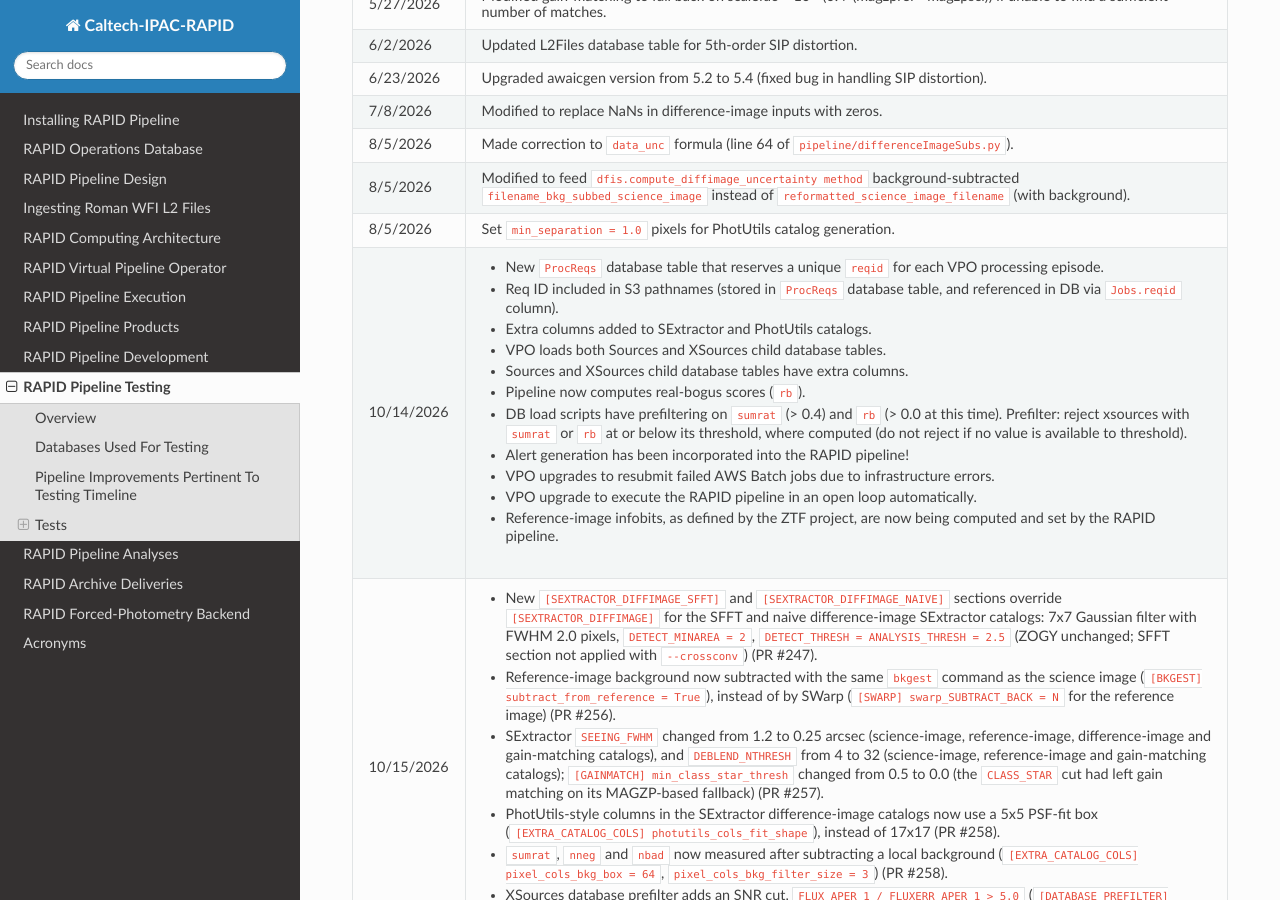
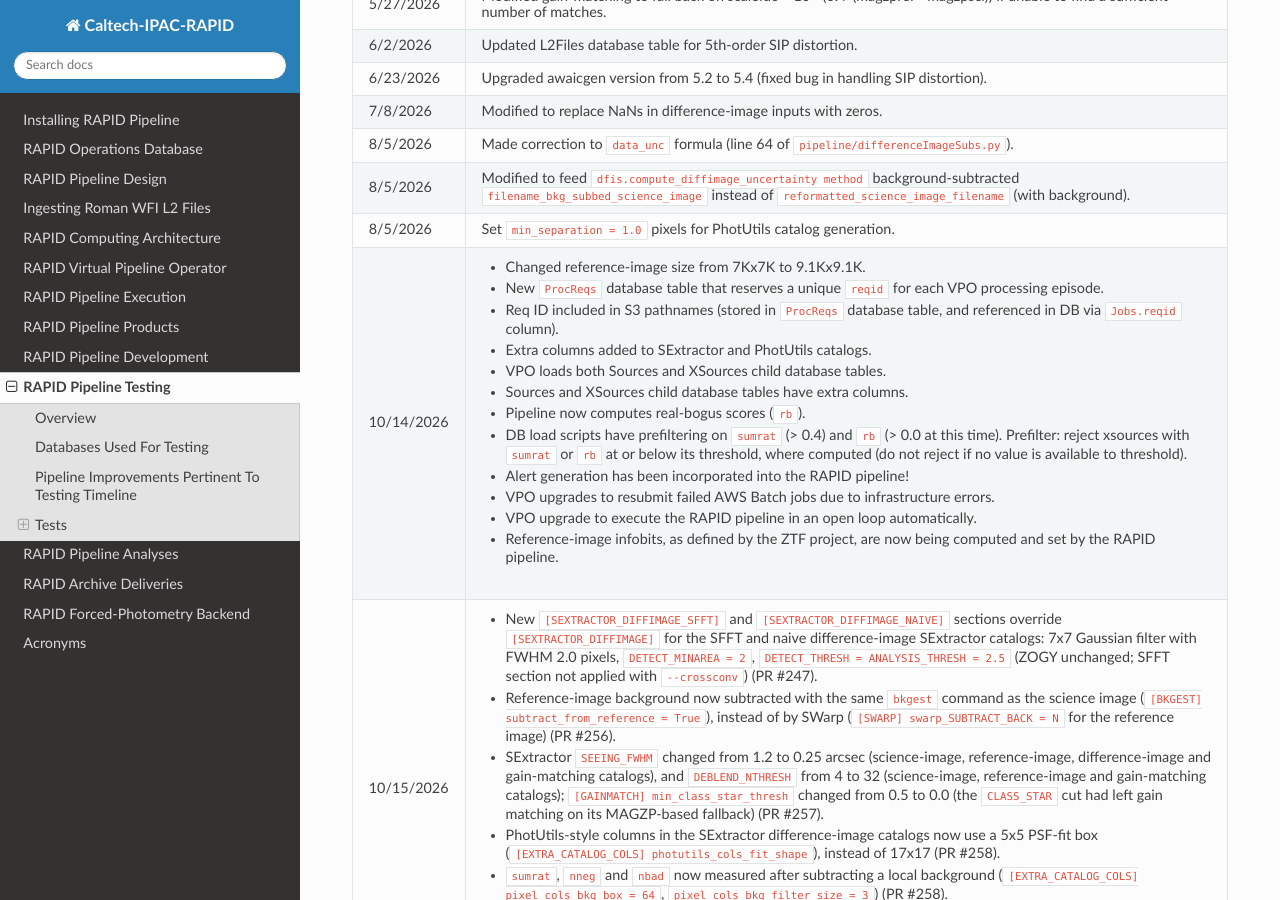
Before and after one commit to Caltech-IPAC/rapid, a Sphinx documentation site: the page built from docs/source/dev/tests.rst, in a window 1280 px wide and 900 px high, scrolled down 3173 px. Built offline with Sphinx 7.4.7 and the Read the Docs theme 3.1.0, drawn with Linux system fonts in a browser that asks for light colours; the version number could not be read and is left out.

Commit message:
Added line to pipeline improvements: Changed reference-image size from 7Kx7K to 9.1Kx9.1K.

```diff
--- a/docs/source/dev/tests.rst
+++ b/docs/source/dev/tests.rst
@@ -104,7 +104,8 @@ Date              Software modification
 8/5/2026          Made correction to ``data_unc`` formula (line 64 of ``pipeline/differenceImageSubs.py``).
 8/5/2026          Modified to feed ``dfis.compute_diffimage_uncertainty method`` background-subtracted ``filename_bkg_subbed_science_image`` instead of ``reformatted_science_image_filename`` (with background).
 8/5/2026          Set ``min_separation = 1.0`` pixels for PhotUtils catalog generation.
-10/14/2026        * New ``ProcReqs`` database table that reserves a unique ``reqid`` for each VPO processing episode.
+10/14/2026        * Changed reference-image size from 7Kx7K to 9.1Kx9.1K.
+                  * New ``ProcReqs`` database table that reserves a unique ``reqid`` for each VPO processing episode.
                   * Req ID included in S3 pathnames (stored in ``ProcReqs`` database table, and referenced in DB via ``Jobs.reqid`` column).
                   * Extra columns added to SExtractor and PhotUtils catalogs.
                   * VPO loads both Sources and XSources child database tables.
```
